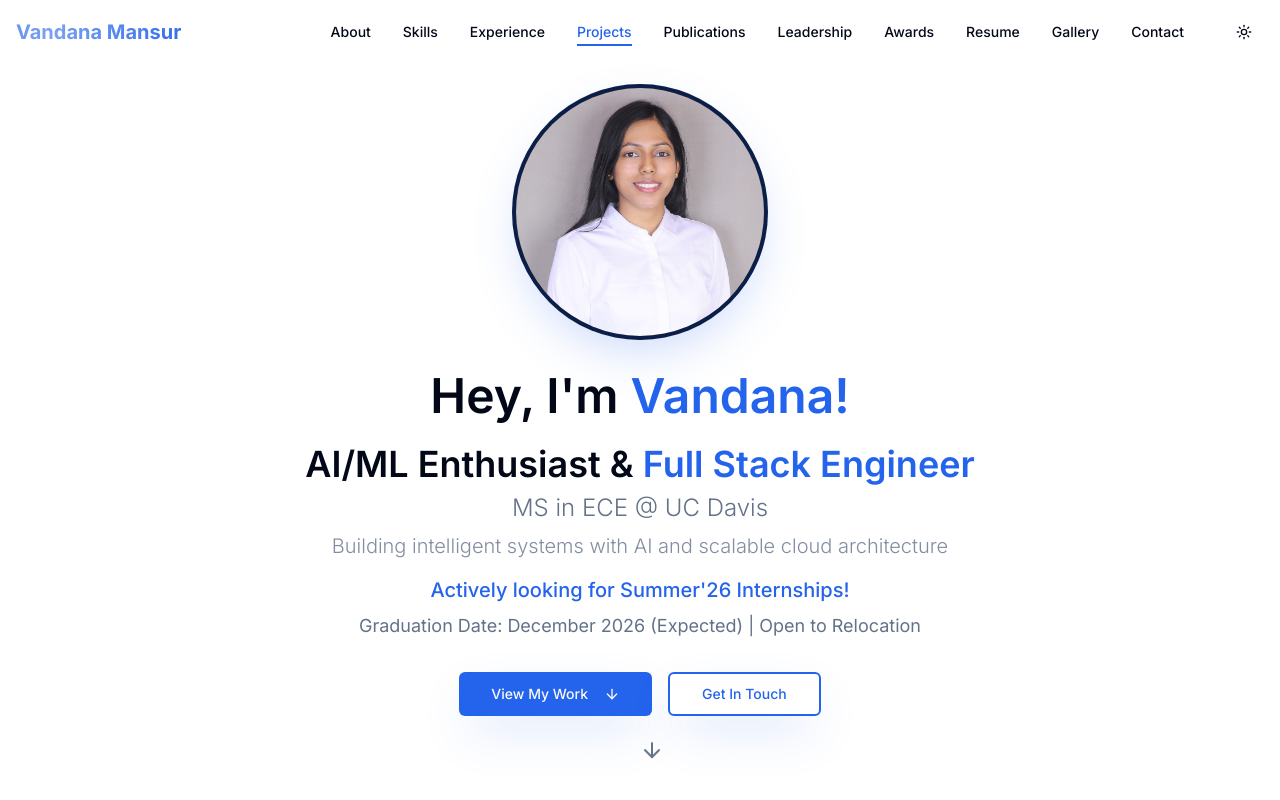
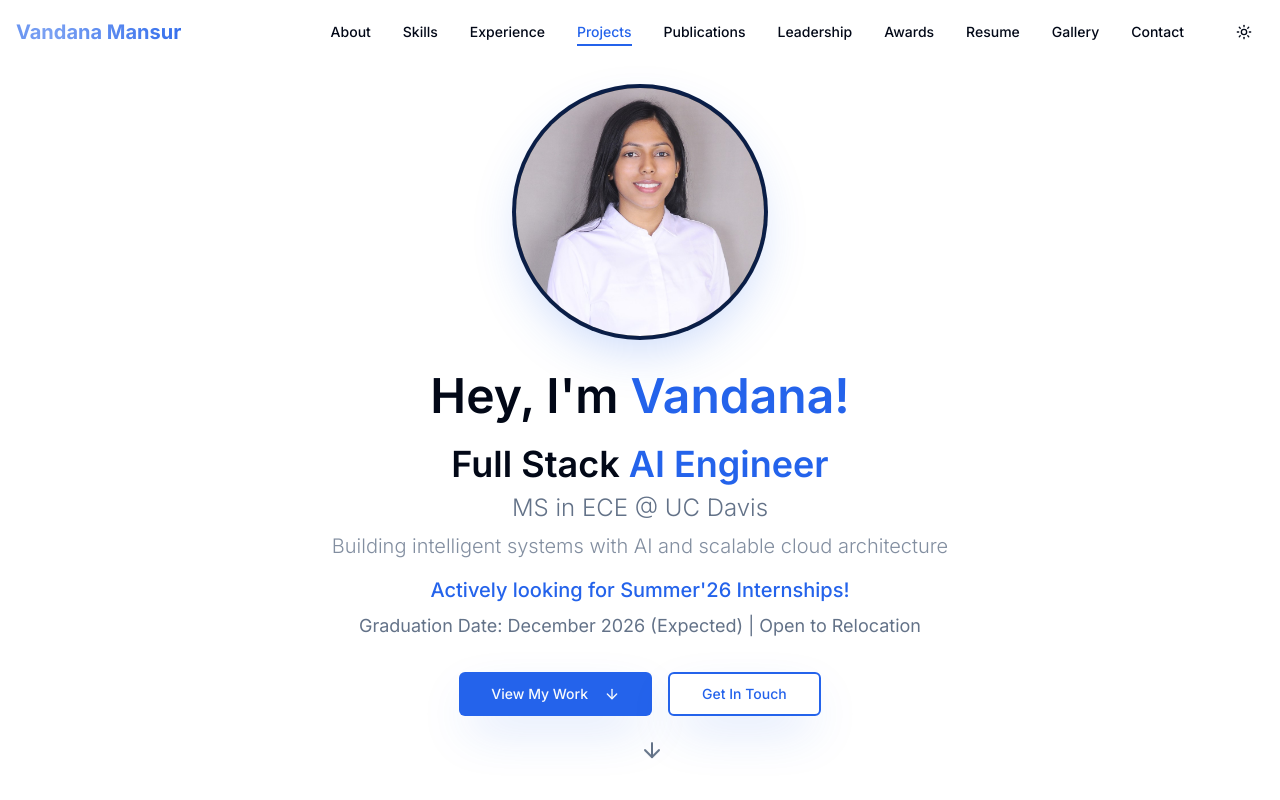
Before and after one commit to vandanacm/vandanacm.github.io, a React (Vite) app: page / in a window 1280 px wide. Shown: the top 800 px of the page. Built offline with nearby package versions, Linux system fonts and the light colour scheme; the HTML template or start-up script is replaced by a standard one.

Commit message:
Changes
Co-authored-by: vandanacm <65193028+vandanacm@users.noreply.github.com>

```diff
--- a/src/components/Hero.tsx
+++ b/src/components/Hero.tsx
@@ -33,7 +33,7 @@ const Hero = () => {
               </h1>
             </div>
             <p className="text-2xl md:text-3xl lg:text-4xl font-semibold text-foreground mb-2 max-w-2xl mx-auto animate-fade-in opacity-0" style={{ animationDelay: '1.8s', animationFillMode: 'forwards' }}>
-              AI/ML Enthusiast & <span className="text-primary">Full Stack Engineer</span>
+              Full Stack <span className="text-primary">AI Engineer</span>
             </p>
             <p className="text-xl md:text-2xl text-muted-foreground mb-2 max-w-2xl mx-auto animate-fade-in opacity-0 font-light" style={{ animationDelay: '2s', animationFillMode: 'forwards' }}>
               MS in ECE @ UC Davis
```
